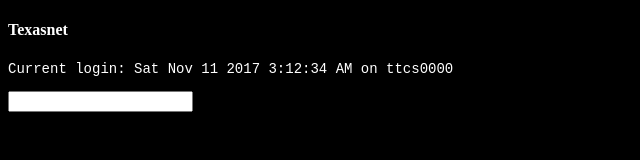
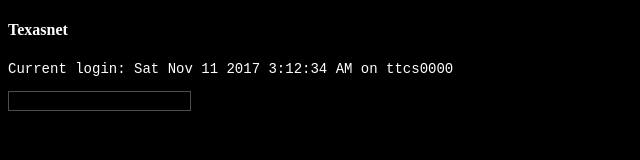
Before and after one commit to PooleHenry/texasnet, a plain HTML site: page index.html in a window 1280 px wide. Shown: the whole page, without its empty margins (0-640 px from the left). Drawn offline with Linux system fonts and the light colour scheme.

Commit message:
added seans textbox styles

```diff
--- a/index.html
+++ b/index.html
@@ -15,6 +15,13 @@
       }
       h4 {
         color:white
+      }
+      input {
+        background: none;
+        color: white;
+        border: 1px solid rgba(255,255,255,0.3);
+        font-family: monospace;
+        font-size: 14px;
       }
     </style>
   </head>
```
